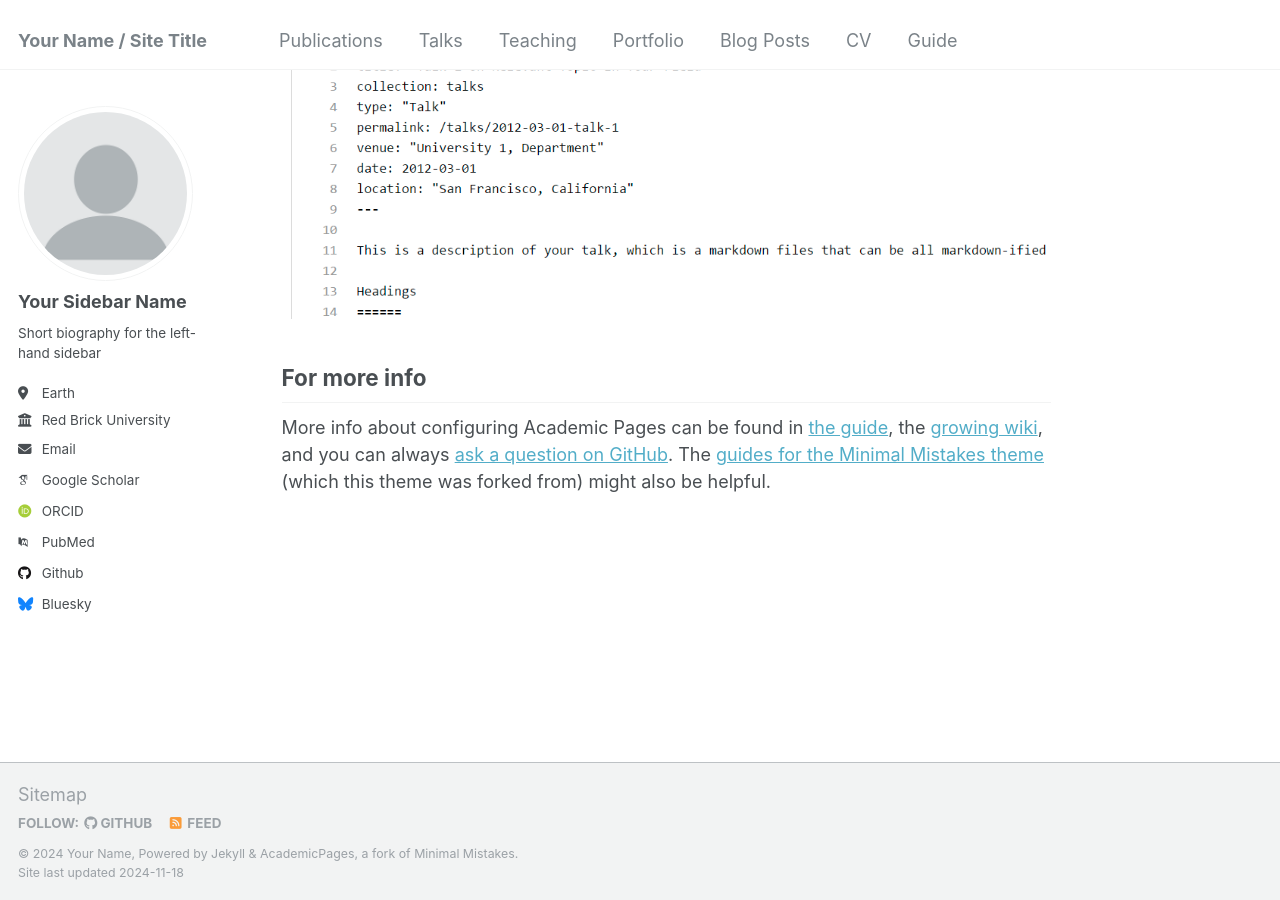
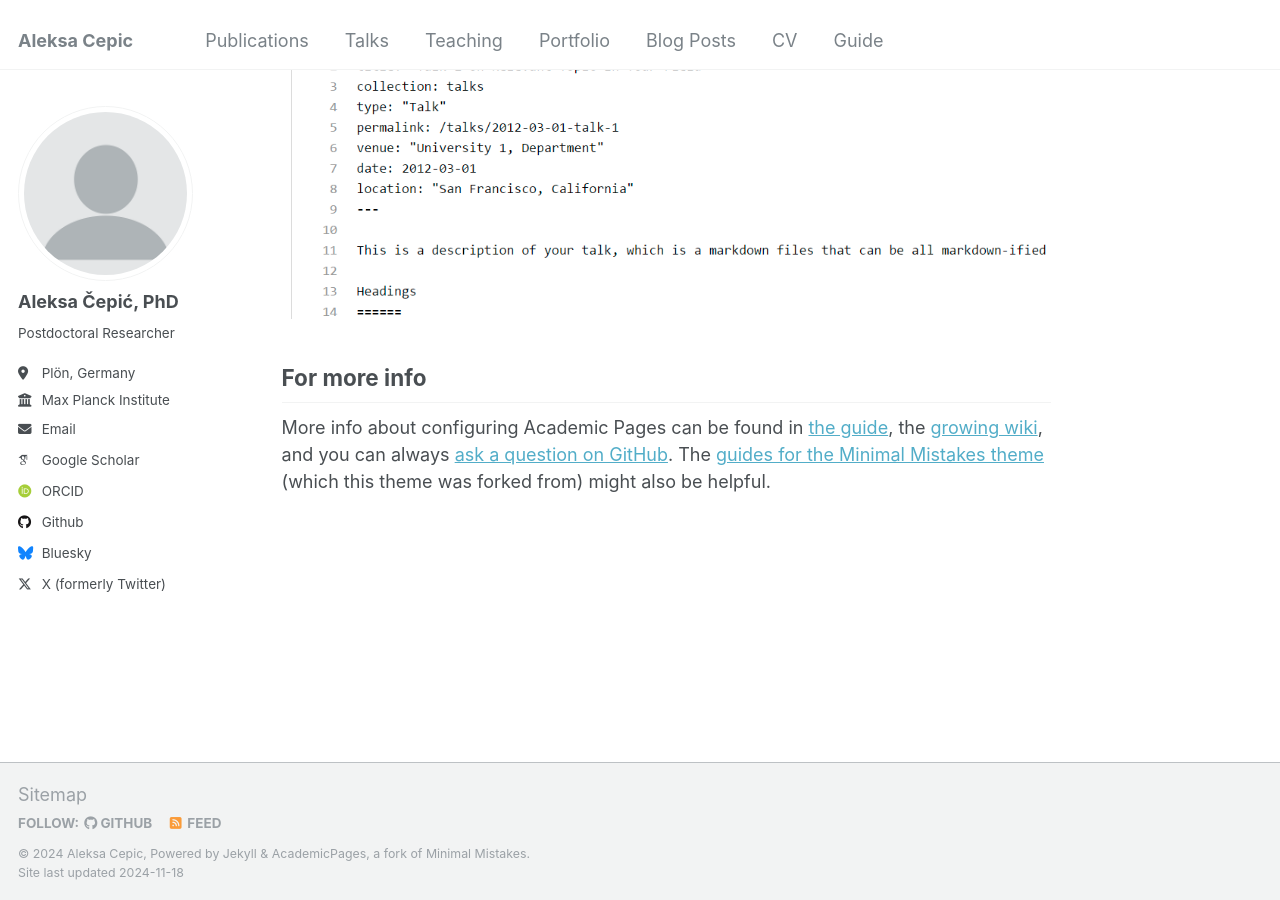
Before and after one commit to drcepic/drcepic.github.io, a Jekyll site: the page built from _pages/about.md, in a window 1280 px wide and 900 px high, scrolled down 2643 px. Built offline with Jekyll 4.4.1, drawn with Linux system fonts in a browser that asks for light colours; some web fonts are replaced.

Commit message:
Update _config.yml

```diff
--- a/_config.yml
+++ b/_config.yml
@@ -8,13 +8,13 @@
 
 # Basic Site Settings
 locale                   : "en-US"
-title                    : "Your Name / Site Title"
+title                    : "Aleksa Cepic"
 title_separator          : "-"
-name                     : &name "Your Name"
+name                     : &name "Aleksa Cepic"
 description              : &description "personal description"
-url                      : https://academicpages.github.io # the base hostname & protocol for your site e.g. "https://[your GitHub username].github.io"
+url                      : https://drcepic.github.io # the base hostname & protocol for your site e.g. "https://mmistakes.github.io"
 baseurl                  : "" # the subpath of your site, e.g. "/blog"
-repository               : "academicpages/academicpages.github.io"
+repository               : "drcepic/drcepic.github.io"
 
 # Site Author - The following control what appear as part of the author content on the side bar.
 #               If a field is blank the icon and link will not appear, otherwise it will be shown.
@@ -22,21 +22,21 @@ repository               : "academicpages/academicpages.github.io"
 author:
   # Biographic information
   avatar           : "profile.png"
-  name             : "Your Sidebar Name"
+  name             : "Aleksa Čepić, PhD"
   pronouns         : # example: "she/her"
-  bio              : "Short biography for the left-hand sidebar"
-  location         : "Earth"
-  employer         : "Red Brick University"
+  bio              : "Postdoctoral Researcher"
+  location         : "Plön, Germany"
+  employer         : "Max Planck Institute"
   uri              : # URL
-  email            : "none@example.org"
+  email            : "cepic@evolbio.mpg.de"
 
   # Academic websites
   arxiv            : # URL - Update with the correct link to your profile
-  googlescholar    : "https://scholar.google.com/citations?user=PS_CX0AAAAAJ"
+  googlescholar    : "https://scholar.google.com/citations?user=AEG5RogAAAAJ"
   impactstory      : # URL
-  orcid            : "http://orcid.org/yourorcidurl"
+  orcid            : "https://orcid.org/0009-0000-4483-0047"
   semantic         : # URL
-  pubmed           : "https://www.ncbi.nlm.nih.gov/pubmed/?term=john+snow"
+  pubmed           : # URL
   researchgate     : # URL
   scopus           : # URL
 
@@ -44,12 +44,12 @@ author:
   bitbucket        : # Username - Update with your username on the site
   codepen          : # Username
   dribbble         : # Username
-  github           : "academicpages"
+  github           : "drcepic"
   kaggle           : # Username
   stackoverflow    : # User number or user number and name (i.e., use "1" or "1/jeff-atwood")
 
   # Social media
-  bluesky          : "bsky.app" # Replace this with you Bluesky username
+  bluesky          : "drcepic.bsky.social" # Replace this with you Bluesky username
   facebook         : # Username
   flickr           : # Username
   foursquare       : # Username
@@ -66,7 +66,7 @@ author:
   steam            : # Username
   telegram         : # URL
   tumblr           : # Username
-  twitter          : # Username for X / Twitter
+  twitter          : "DrCepic"
   vine             : # Username
   weibo            : # Username
   wikipedia        : # Username
```
